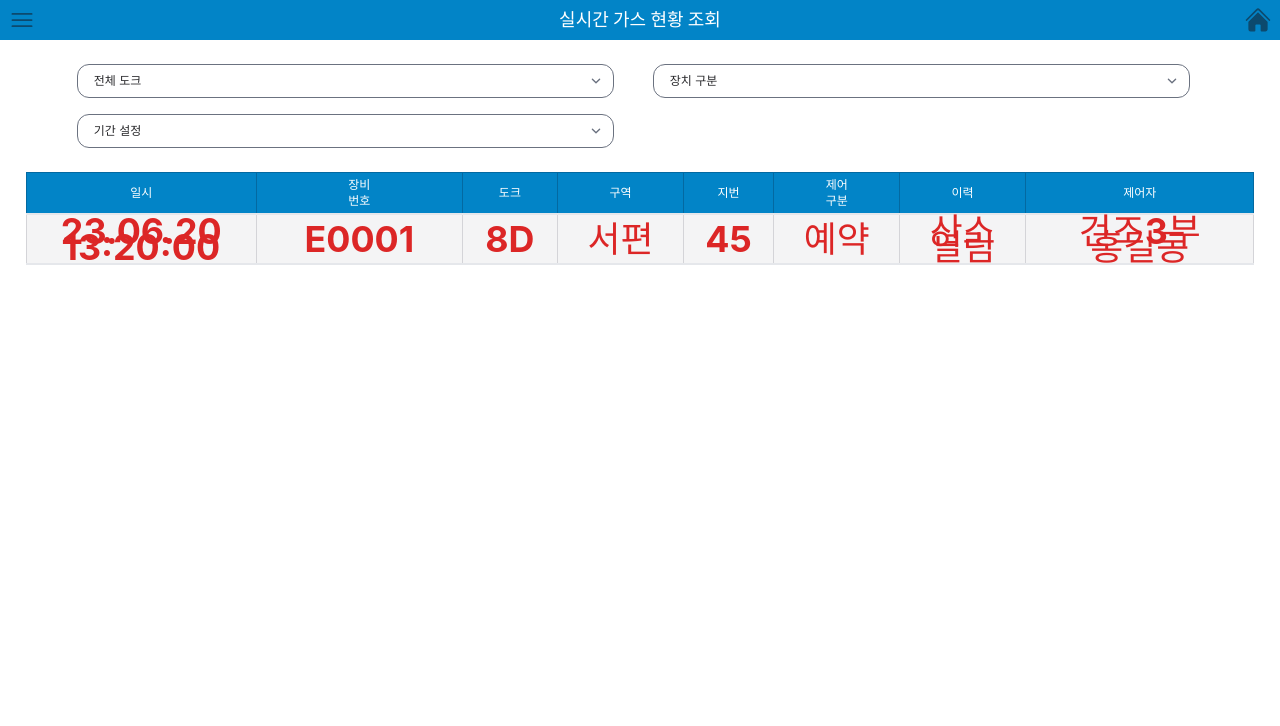
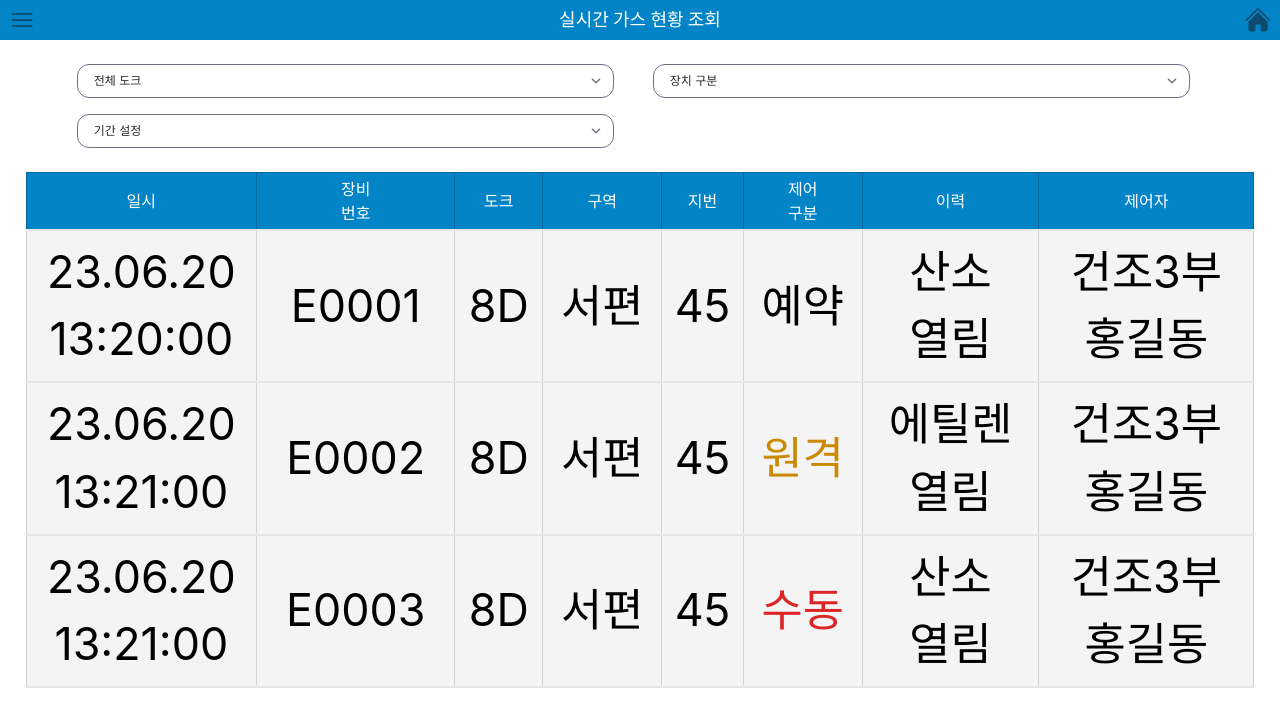
Before and after one commit to SongMalkang/VueMobile, a Vue app: page /valve/history in a window 1280 px wide. Shown: the top 726 px of the page. Built offline with nearby package versions, Linux system fonts and the light colour scheme.

Commit message:
[Git] 날라간것 추가 복구1

```diff
--- a/src/pages/DeviceManager.vue
+++ b/src/pages/DeviceManager.vue
@@ -25,14 +25,14 @@
     </div>
 
     <div class="w-[94vw] h-[87vh] ml-[3vw] overflow-y-scroll">
-      <table class="table-auto mt-[2vh] text-[3vw] text-black overflow-scroll">
+      <table class="table-auto mt-[2vh] text-[3.5vw] text-black overflow-scroll">
           <thead class="">
-            <th class="border-[1px] border-sky-700 py-2 bg-sky-600 text-white text-[3.5vw] w-2/12">장치ID</th>
-            <th class="border-[1px] border-sky-700 py-2 bg-sky-600 text-white text-[3.5vw] w-1/12">상태</th>
-            <th class="border-[1px] border-sky-700 py-2 bg-sky-600 text-white text-[3.5vw] w-1/12">위치</th>
-            <th class="border-[1px] border-sky-700 py-2 bg-sky-600 text-white text-[3.5vw] w-1/12">호선</th>
-            <th class="border-[1px] border-sky-700 py-2 bg-sky-600 text-white text-[3.5vw] w-5/12">상세위치</th>
-            <th class="border-[1px] border-sky-700 py-2 bg-sky-600 text-white text-[3.5vw] w-1/12">정보</th>
+            <th class="border-[1px] border-sky-700 py-2 bg-sky-600 text-white text-[3.8vw] w-2/12">장치ID</th>
+            <th class="border-[1px] border-sky-700 py-2 bg-sky-600 text-white text-[3.8vw] w-1/12">상태</th>
+            <th class="border-[1px] border-sky-700 py-2 bg-sky-600 text-white text-[3.8vw] w-1/12">위치</th>
+            <th class="border-[1px] border-sky-700 py-2 bg-sky-600 text-white text-[3.8vw] w-1/12">호선</th>
+            <th class="border-[1px] border-sky-700 py-2 bg-sky-600 text-white text-[3.8vw] w-5/12">상세위치</th>
+            <th class="border-[1px] border-sky-700 py-2 bg-sky-600 text-white text-[3.8vw] w-1/12">정보</th>
           </thead>
           <tbody>
             <tr class="border-[1px] border-sky-700 h-[4vh]">
@@ -41,7 +41,7 @@
               <td class="py-2">D8</td>
               <td class="py-2">3294</td>
               <td class="py-2">E/R M/E L.O.WUMP TK <br /> No.1 LFO S.V.T</td>
-              <td class="py-2 bg-sky-600 font-bold text-white">조회</td>
+              <td class="py-2 text-sky-600 font-bold">조회</td>
             </tr>
             <tr class="border-[1px] border-sky-700 h-[4vh]">
               <td class="py-2">F0002</td>
@@ -49,7 +49,7 @@
               <td class="py-2">D7</td>
               <td class="py-2">3291</td>
               <td class="py-2">E/R M/E L.O.WUMP TK No.3 LFO S.V.T</td>
-              <td class="py-2 bg-sky-600 font-bold text-white">조회</td>
+              <td class="py-2 text-sky-600 font-bold">조회</td>
             </tr>
             <tr class="border-[1px] border-sky-700 h-[4vh]">
               <td class="py-2">F0003</td>
@@ -57,7 +57,7 @@
               <td class="py-2">D8</td>
               <td class="py-2">3291</td>
               <td class="py-2">E/R M/E L.O.WUMP TK <br /> No.3 LFO S.V.T</td>
-              <td class="py-2 bg-sky-600 font-bold text-white">조회</td>
+              <td class="py-2 text-sky-600 font-bold">조회</td>
             </tr>
             <tr class="border-[1px] border-sky-700">
               <td class="py-2">F0004</td>
@@ -65,7 +65,7 @@
               <td class="py-2">D8</td>
               <td class="py-2">3291</td>
               <td class="py-2">E/R M/E L.O.WUMP TK No.1 LFO S.V.T</td>
-              <td class="py-2 bg-sky-600 font-bold text-white">조회</td>
+              <td class="py-2 text-sky-600 font-bold">조회</td>
             </tr>
             <tr class="border-[1px] border-sky-700 h-[4vh]">
               <td class="py-2">F0001</td>
@@ -73,7 +73,7 @@
               <td class="py-2">D8</td>
               <td class="py-2">3294</td>
               <td class="py-2">E/R M/E L.O.WUMP TK <br /> No.1 LFO S.V.T</td>
-              <td class="py-2 bg-sky-600 font-bold text-white">조회</td>
+              <td class="py-2 text-sky-600 font-bold">조회</td>
             </tr>
             <tr class="border-[1px] border-sky-700 h-[4vh]">
               <td class="py-2">F0002</td>
@@ -81,7 +81,7 @@
               <td class="py-2">D8</td>
               <td class="py-2">3291</td>
               <td class="py-2">E/R M/E L.O.WUMP TK <br /> No.3 LFO S.V.T</td>
-              <td class="py-2 bg-sky-600 font-bold text-white">조회</td>
+              <td class="py-2 text-sky-600 font-bold">조회</td>
             </tr>
             <tr class="border-[1px] border-sky-700 h-[4vh]">
               <td class="py-2">F0002</td>
@@ -89,7 +89,7 @@
               <td class="py-2">D8</td>
               <td class="py-2">3291</td>
               <td class="py-2">E/R M/E L.O.WUMP TK <br /> No.3 LFO S.V.T</td>
-              <td class="py-2 bg-sky-600 font-bold text-white">조회</td>
+              <td class="py-2 text-sky-600 font-bold">조회</td>
             </tr>
             <tr class="border-[1px] border-sky-700">
               <td class="py-2">F0002</td>
@@ -97,7 +97,7 @@
               <td class="py-2">D8</td>
               <td class="py-2">3291</td>
               <td class="py-2">E/R M/E L.O.WUMP TK <br /> No.3 LFO S.V.T</td>
-              <td class="py-2 bg-sky-600 font-bold text-white">조회</td>
+              <td class="py-2 text-sky-600 font-bold">조회</td>
             </tr>
           </tbody>
         </table>
--- a/src/pages/ValveHistory.vue
+++ b/src/pages/ValveHistory.vue
@@ -27,7 +27,7 @@
     </HalfSelectBox>
 
     <div class="overflow-y-scroll">
-      <table class="w-[96vw] mt-2 ml-[2vw] bg-zinc-200 border-[1px] border-zinc-400 mb-10 text-xs ">
+      <table class="w-[96vw] mt-2 ml-[2vw] bg-zinc-200 border-[1px] border-zinc-400 mb-10">
         <thead class="text-white">
           <th class="px-1 py-1 border-[1px] border-sky-700 font-bold bg-sky-600 w-[18vw]">일시</th>
           <th class="px-1 py-1 border-[1px] border-sky-700 font-bold bg-sky-600 ">장비<br />번호</th>
@@ -39,15 +39,35 @@
           <th class="px-1 py-1 border-[1px] border-sky-700 font-bold bg-sky-600 ">제어자</th>
         </thead>
         <tbody class="bg-zinc-100">
-          <tr class="border-y-2 text-red-600 font-bold">
-            <td class="text-[2.8vw] py-2 border-[1px] border-zinc-300">23.06.20 <br /> 13:20:00</td>
-            <td class="text-[2.8vw] py-2 border-[1px] border-zinc-300">E0001</td>
-            <td class="text-[2.8vw] py-2 border-[1px] border-zinc-300">8D</td>
-            <td class="text-[2.8vw] py-2 border-[1px] border-zinc-300">서편</td>
-            <td class="text-[2.8vw] py-2 border-[1px] border-zinc-300">45</td>
-            <td class="text-[2.8vw] py-2 border-[1px] border-zinc-300">예약</td>
-            <td class="text-[2.8vw] py-2 border-[1px] border-zinc-300">산소 <br />열림</td>
-            <td class="text-[2.8vw] py-2 border-[1px] border-zinc-300">건조3부 <br />홍길동</td>
+          <tr class="border-y-2">
+            <td class="text-[3.5vw] py-2 border-[1px] border-zinc-300">23.06.20 <br /> 13:20:00</td>
+            <td class="text-[3.5vw] py-2 border-[1px] border-zinc-300">E0001</td>
+            <td class="text-[3.5vw] py-2 border-[1px] border-zinc-300">8D</td>
+            <td class="text-[3.5vw] py-2 border-[1px] border-zinc-300">서편</td>
+            <td class="text-[3.5vw] py-2 border-[1px] border-zinc-300">45</td>
+            <td class="text-[3.5vw] py-2 border-[1px] border-zinc-300">예약</td>
+            <td class="text-[3.5vw] py-2 border-[1px] border-zinc-300">산소 <br />열림</td>
+            <td class="text-[3.5vw] py-2 border-[1px] border-zinc-300">건조3부 <br />홍길동</td>
+          </tr>
+          <tr class="border-y-2">
+            <td class="text-[3.5vw] py-2 border-[1px] border-zinc-300">23.06.20 <br /> 13:21:00</td>
+            <td class="text-[3.5vw] py-2 border-[1px] border-zinc-300">E0002</td>
+            <td class="text-[3.5vw] py-2 border-[1px] border-zinc-300">8D</td>
+            <td class="text-[3.5vw] py-2 border-[1px] border-zinc-300">서편</td>
+            <td class="text-[3.5vw] py-2 border-[1px] border-zinc-300">45</td>
+            <td class="text-[3.5vw] py-2 border-[1px] border-zinc-300 font-bold text-yellow-600">원격</td>
+            <td class="text-[3.5vw] py-2 border-[1px] border-zinc-300">에틸렌 <br />열림</td>
+            <td class="text-[3.5vw] py-2 border-[1px] border-zinc-300">건조3부 <br />홍길동</td>
+          </tr>
+          <tr class="border-y-2">
+            <td class="text-[3.5vw] py-2 border-[1px] border-zinc-300">23.06.20 <br /> 13:21:00</td>
+            <td class="text-[3.5vw] py-2 border-[1px] border-zinc-300">E0003</td>
+            <td class="text-[3.5vw] py-2 border-[1px] border-zinc-300">8D</td>
+            <td class="text-[3.5vw] py-2 border-[1px] border-zinc-300">서편</td>
+            <td class="text-[3.5vw] py-2 border-[1px] border-zinc-300">45</td>
+            <td class="text-[3.5vw] py-2 border-[1px] border-zinc-300 font-bold text-red-600">수동</td>
+            <td class="text-[3.5vw] py-2 border-[1px] border-zinc-300">산소 <br />열림</td>
+            <td class="text-[3.5vw] py-2 border-[1px] border-zinc-300">건조3부 <br />홍길동</td>
           </tr>
         </tbody>
       </table>
```
